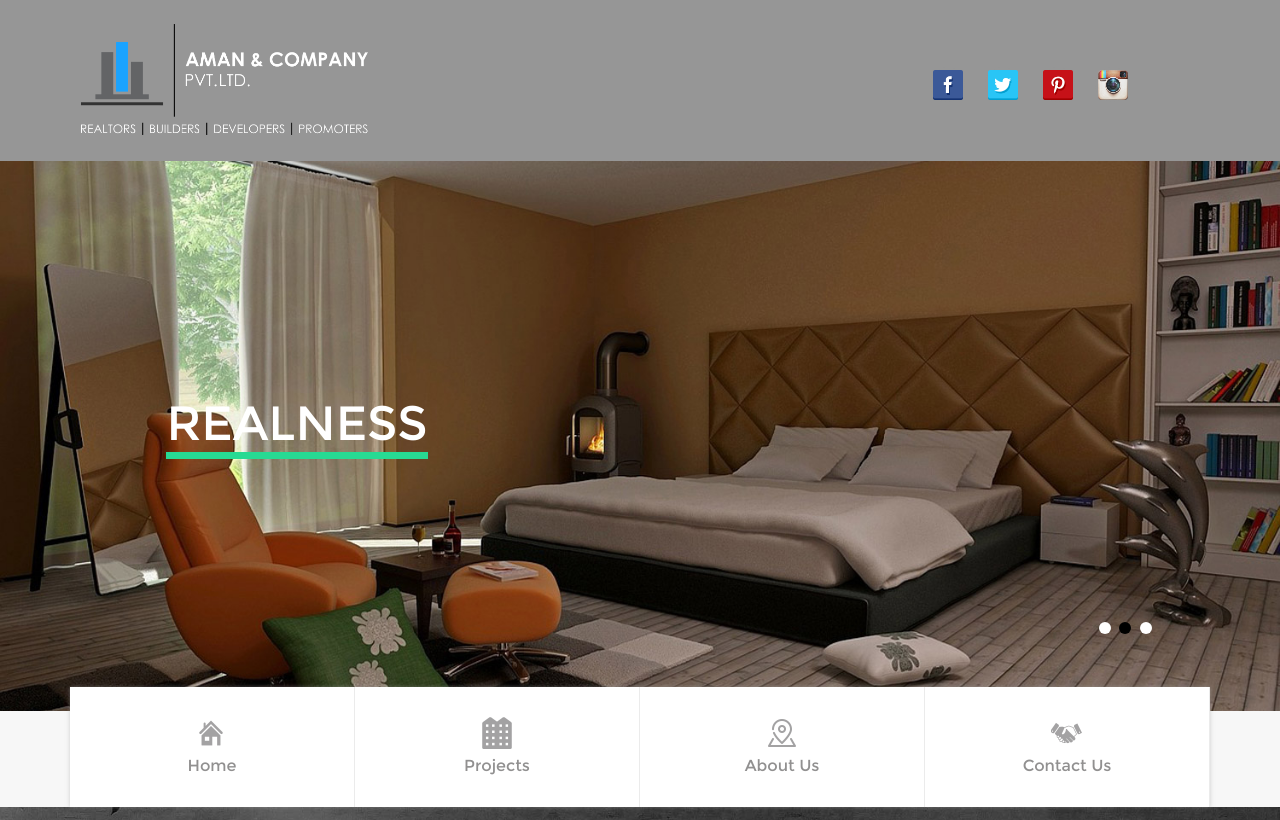
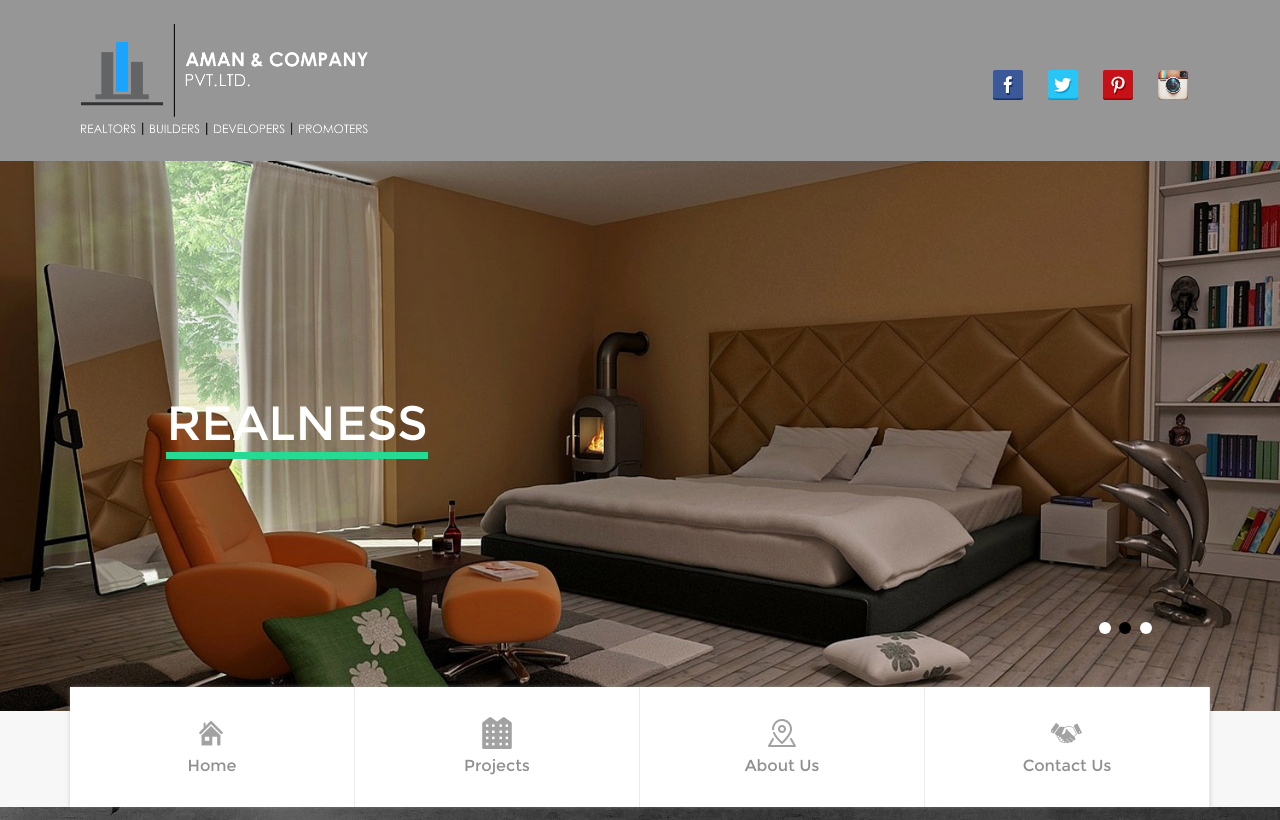
Before and after one commit to AnupKumarPanwar/Real-Estate-Website-Template, a plain HTML site: page index.html in a window 1280 px wide. Shown: the top 820 px of the page. Drawn offline with Linux system fonts and the light colour scheme; a script that the page names is missing.

Commit message:
nav panel

```diff
--- a/index.html
+++ b/index.html
@@ -81,7 +81,7 @@
                                     <!--//logo-->
                                     <div class="top-nav"  >
 
-                                                <span class=" ser-grid" id="dream_form_button" style="position: relative; margin-left: -30%">
+                                                <span class=" ser-grid" id="dream_form_button" >
                                                     <center >
                                                     <br>
 
```
